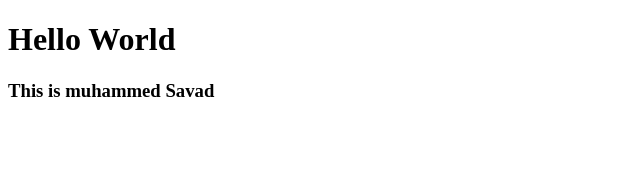
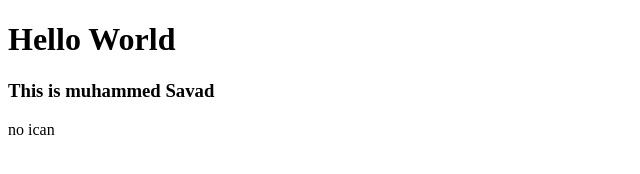
Before and after one commit to DUMMY-ACCOUNT837/date-with-git, a plain HTML site: page hello.html in a window 1280 px wide. Shown: the full height of the page, 0-640 px from the left. Drawn offline with Linux system fonts and the light colour scheme.

Commit message:
message s added

```diff
--- a/hello.html
+++ b/hello.html
@@ -8,5 +8,6 @@
 <body>
     <h1>Hello World</h1>
     <h3>This is muhammed Savad</h3>
+    no ican
 </body>
 </html>
```
